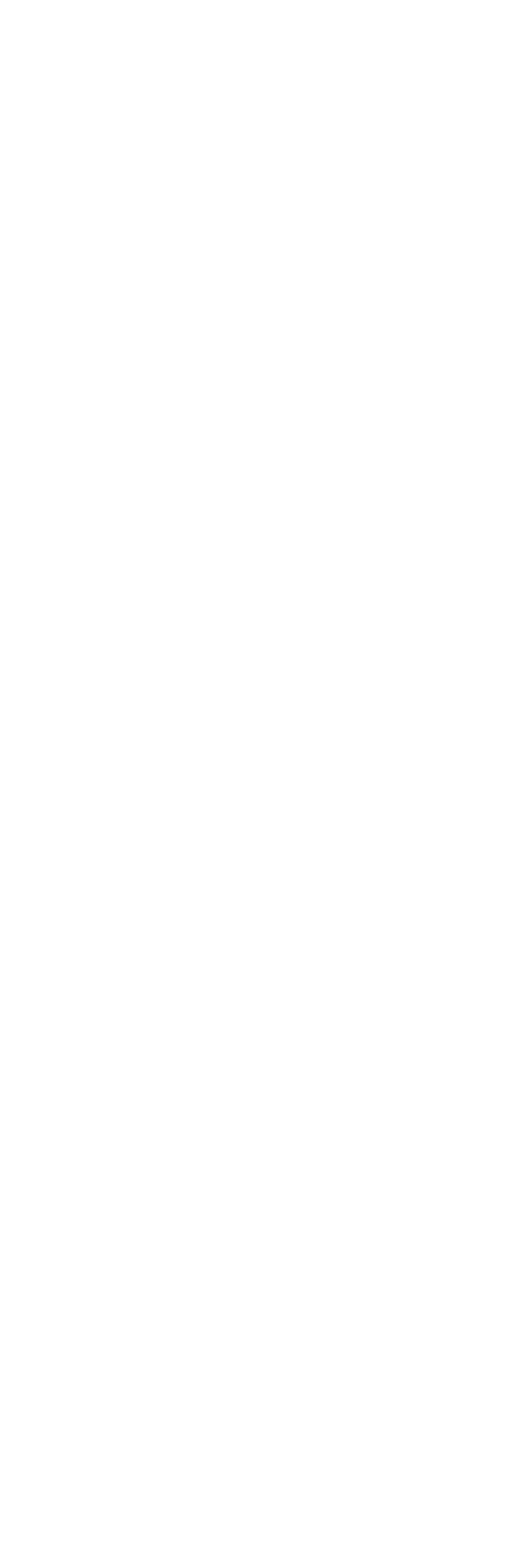
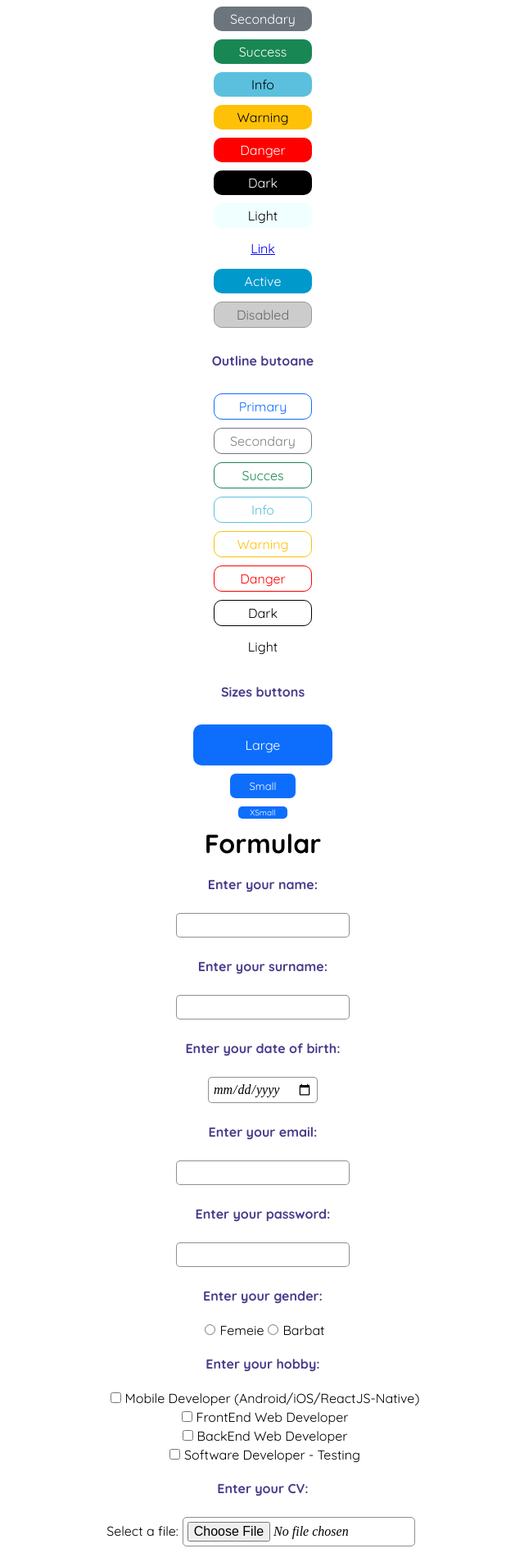
Before and after one commit to siriteanucristina/first-react-project, a React (Create React App) app: page / in a window 1280 px wide. Shown: the part 324-2219 px from the top of the page at 82% size, without its empty margins (319-959 px from the left). Before the commit the page ends 800 px from the top, so only its background shows below. Built offline with nearby package versions, Linux system fonts and the light colour scheme.

Commit message:
Controlled components - button

```diff
--- a/src/App.js
+++ b/src/App.js
@@ -1,14 +1,14 @@
-import React, { useState, useEffect } from "react";
+import React, { useState, useEffect, Component } from "react";
 import "./Style/app.css";
-// import "./Style/button.css";
-// import Button from "./Components/Button";
-// import "./Style/Form.css";
-// import Input from "./Components/Input";
+import "./Style/button.css";
+import Button from "./Components/Button";
+import "./Style/form.css";
+import Input from "./Components/Input";
 // import Textare from "./Components/Textare";
 // import Select from "./Components/Select";
 // import "./Style/card.css";
 // import Card from "./Components/Card";
-// import Dropdown from "./Components/Dropdown";
+import Dropdown from "./Components/Dropdown";
 import Modal from "./Components/Modal";
 // import Home from "./Pages/Home";
 // import ConditionalRendering from "./Pages/ConditionalRendering";
@@ -22,102 +22,212 @@ const items = ["banana", "apple", "orange", "pear", "grape", "berry"];
 function App() {
   const [showDropdown, setShowDropdown] = useState(false);
 
+  //Pentru butoane
+  function onClick(props) {
+    console.log("The button has been accessed!");
+  }
+
+  //Pentru formular
+  const [name, setName] = useState("");
+  const [surname, setSurname] = useState("");
+  const [email, setEmail] = useState("");
+  const [date, setDate] = useState("");
+  const [password, setPassword] = useState("");
+  const [gender, setGender] = useState("");
+  const [hobby, setHobby] = useState("");
+  const [file, setFile] = useState("");
+
+  const handleSubmit = (e) => {
+    e.preventDefault();
+    console.log("name: " + name);
+    console.log("surname: " + surname);
+    console.log("email: " + email);
+    console.log("date: " + date);
+    console.log("password: " + password);
+    console.log("gender: " + gender);
+    console.log("hobby: " + hobby);
+    console.log("file: " + file);
+  };
+
   const [modal, setModal] = useState(false);
-
   const Move = () => setModal(!modal);
 
   return (
     <div className="App">
       <div className="content">
-        {/* <h1> Tipuri de butoane: </h1>
+        <h1> Tipuri de butoane: </h1>
         <div>
           <h4>Butonul clasic</h4>
           <Button>Basic</Button>
 
           <h4>Exemple de butoane</h4>
-          <Button type="default">Default</Button>
-          <Button type="primary">Primary</Button>
-          <Button type="secondary">Secondary</Button>
-          <Button type="success">Success</Button>
-          <Button type="info">Info</Button>
-          <Button type="warning">Warning</Button>
-          <Button type="danger">Danger</Button>
-          <Button type="dark">Dark</Button>
-          <Button type="light">Light</Button>
-          <Button type="link">Link</Button>
-          <Button type="active">Active</Button>
-          <Button type="disabled">Disabled</Button>
+          <Button onClick={onClick} type="default">
+            Default
+          </Button>
+          <Button onClick={onClick} type="primary">
+            Primary
+          </Button>
+          <Button onClick={onClick} type="secondary">
+            Secondary
+          </Button>
+          <Button onClick={onClick} type="success">
+            Success
+          </Button>
+          <Button onClick={onClick} type="info">
+            Info
+          </Button>
+          <Button onClick={onClick} type="warning">
+            Warning
+          </Button>
+          <Button onClick={onClick} type="danger">
+            Danger
+          </Button>
+          <Button onClick={onClick} type="dark">
+            Dark
+          </Button>
+          <Button onClick={onClick} type="light">
+            Light
+          </Button>
+          <Button onClick={onClick} type="link">
+            Link
+          </Button>
+          <Button onClick={onClick} type="active">
+            Active
+          </Button>
+          <Button onClick={onClick} type="disabled">
+            Disabled
+          </Button>
 
           <h4>Outline butoane</h4>
-          <Button type="outline-primary">Primary</Button>
-          <Button type="outline-secondary">Secondary</Button>
-          <Button type="outline-success">Succes</Button>
-          <Button type="outline-info">Info</Button>
-          <Button type="outline-warning">Warning</Button>
-          <Button type="outline-danger">Danger</Button>
-          <Button type="outline-dark">Dark</Button>
-          <Button type="outline-light">Light</Button>
+          <Button onClick={onClick} type="outline-primary">
+            Primary
+          </Button>
+          <Button onClick={onClick} type="outline-secondary">
+            Secondary
+          </Button>
+          <Button onClick={onClick} type="outline-success">
+            Succes
+          </Button>
+          <Button onClick={onClick} type="outline-info">
+            Info
+          </Button>
+          <Button onClick={onClick} type="outline-warning">
+            Warning
+          </Button>
+          <Button onClick={onClick} type="outline-danger">
+            Danger
+          </Button>
+          <Button onClick={onClick} type="outline-dark">
+            Dark
+          </Button>
+          <Button onClick={onClick} type="outline-light">
+            Light
+          </Button>
 
           <h4>Sizes buttons</h4>
-          <Button type="primary" size="large">
+          <Button onClick={onClick} type="primary" size="large">
             Large
           </Button>
-          <Button type="primary" size="small">
+          <Button onClick={onClick} type="primary" size="small">
             Small
           </Button>
-          <Button type="primary" size="xsmall">
+          <Button onClick={onClick} type="primary" size="xsmall">
             XSmall
           </Button>
-        </div> */}
-
-        {/* <h1> Formular </h1>
-        <form>
+        </div>
+        <h1> Formular </h1>
+        <form onSubmit={handleSubmit}>
           <h4>Enter your name:</h4>
-          <Input type="text" />
+          <Input
+            type="text"
+            value={name}
+            onChange={(e) => setName(e.target.value)}
+          />
           <h4>Enter your surname:</h4>
-          <Input type="text" />
+          <Input
+            type="text"
+            value={surname}
+            onChange={(e) => setSurname(e.target.value)}
+          />
           <h4>Enter your date of birth:</h4>
-          <Input type="date" />
+          <Input
+            type="date"
+            value={date}
+            onChange={(e) => setDate(e.target.value)}
+          />
           <h4>Enter your email:</h4>
-          <Input type="email" />
+          <Input
+            type="email"
+            value={email}
+            onChange={(e) => setEmail(e.target.value)}
+          />
           <h4>Enter your password:</h4>
-          <Input type="password" />
+          <Input
+            type="password"
+            value={password}
+            onChange={(e) => setPassword(e.target.value)}
+          />
           <h4>Enter your gender:</h4>
-          <Input type="radio" name="gender" value="femeie" />
+          <Input
+            type="radio"
+            value="femeie"
+            checked={gender === "femeie"}
+            onChange={(e) => setGender(e.target.value)}
+          />
           Femeie
-          <Input type="radio" name="gender" value="barbat" />
+          <Input
+            type="radio"
+            value="barbat"
+            checked={gender === "barbat"}
+            onChange={(e) => setGender(e.target.value)}
+          />
           Barbat
           <h4>Enter your hobby:</h4>
           <Input
             type="checkbox"
-            name="hobby"
-            value="mobile developer (Android/iOS/ReactJS-Native)"
+            value="mobile dev"
+            checked={hobby === "mobile dev"}
+            onChange={(e) => setHobby(e.target.value)}
           />
           Mobile Developer (Android/iOS/ReactJS-Native) <br />
-          <Input type="checkbox" name="hobby" value="frontend web developer" />
+          <Input
+            type="checkbox"
+            value="frontend web dev"
+            checked={hobby === "frontend web dev"}
+            onChange={(e) => setHobby(e.target.value)}
+          />
           FrontEnd Web Developer <br />
-          <Input type="checkbox" name="hobby" value="backend web developer" />
+          <Input
+            type="checkbox"
+            value="backtend web dev"
+            checked={hobby === "backend web dev"}
+            onChange={(e) => setHobby(e.target.value)}
+          />
           BackEnd Web Developer <br />
           <Input
             type="checkbox"
-            name="hobby"
-            value="software developer-testing"
+            value="software dev"
+            checked={hobby === "software dev"}
+            onChange={(e) => setHobby(e.target.value)}
           />
           Software Developer - Testing <br />
           <h4>Enter your CV:</h4>
           Select a file:
-          <Input type="file" /> <br />
+          <Input
+            type="file"
+            value={file}
+            onChange={(e) => setFile(e.target.value)}
+          />
+          <br />
           <Input type="submit" />
           <Input type="reset" />
         </form>
-
-        <h1> Formular de tip text </h1>
+        {/* <h1> Formular de tip text </h1>
         <form>
           <Textare rows="5" cols="40" /> <br />
           <Input type="submit" />
           <Input type="reset" />
         </form>
-
         <h1> Formular de tip selectare </h1>
         <form>
           <h4>Select the dream car: </h4>
@@ -134,31 +244,28 @@ function App() {
           <Input type="submit" />
           <Input type="reset" />
         </form> */}
-
         {/* <Card
           title="Fluture"
           imageURL="https://naturescu.com/wp-content/uploads/2021/06/Fluture-coada-randunicii.jpg"
           text="Acești fluturi au peste 500 de specii și aparțin familiei Papilionidae. Sunt foarte mari, colorați și foarte răspândiți, majoritatea speciilor lor se găsesc pe fiecare continent, cu excepția Antarcticii."
           hyperlink="https://naturescu.com/natura/13-tipuri-diferite-de-fluturi/"
           hyperlinktext="More information"
-        />
+        />*/}
 
         <Dropdown
+          title="Alege frunctul preferat"
           showDropdown={showDropdown}
           setShowDropdown={() => setShowDropdown(!showDropdown)}
           items={items}
-        /> */}
+          button="Click me"
+        />
 
         <button onClick={() => Move()}>Modal</button>
-
         <Modal show={modal} close={Move} />
-
         {/* <UseContextHook />  */}
-
         {/* <div className="stylehome">
           <Home />
         </div> */}
-
         {/* <ConditionalRendering />
 
         <FunctionClick />
--- a/src/Components/Button.js
+++ b/src/Components/Button.js
@@ -2,7 +2,10 @@ import React from "react";
 
 const Button = (props) => {
   return (
-    <button className={`btn btn-${props.type} btn-${props.size}`}>
+    <button
+      onClick={props.onClick}
+      className={`btn btn-${props.type} btn-${props.size}`}
+    >
       {props.children}
     </button>
   );
```
